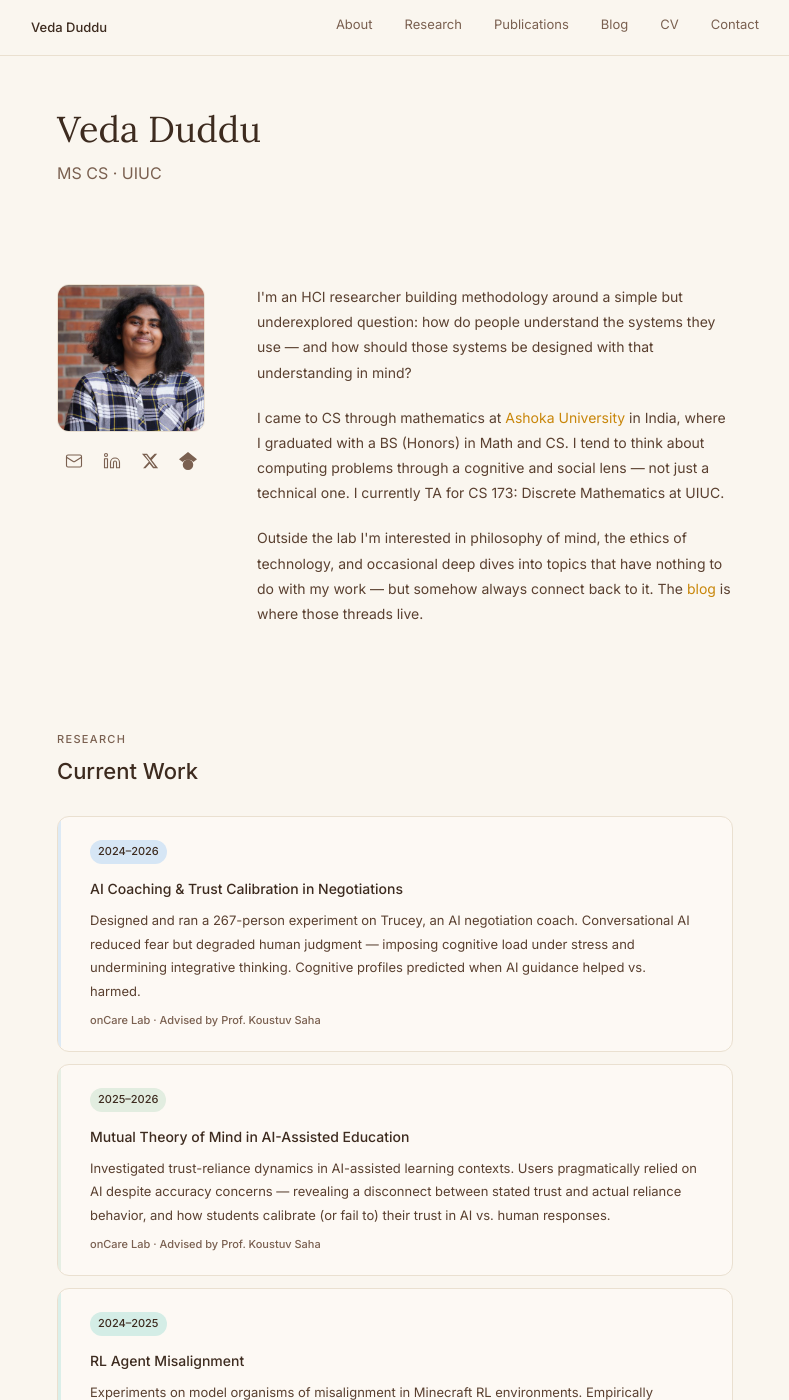
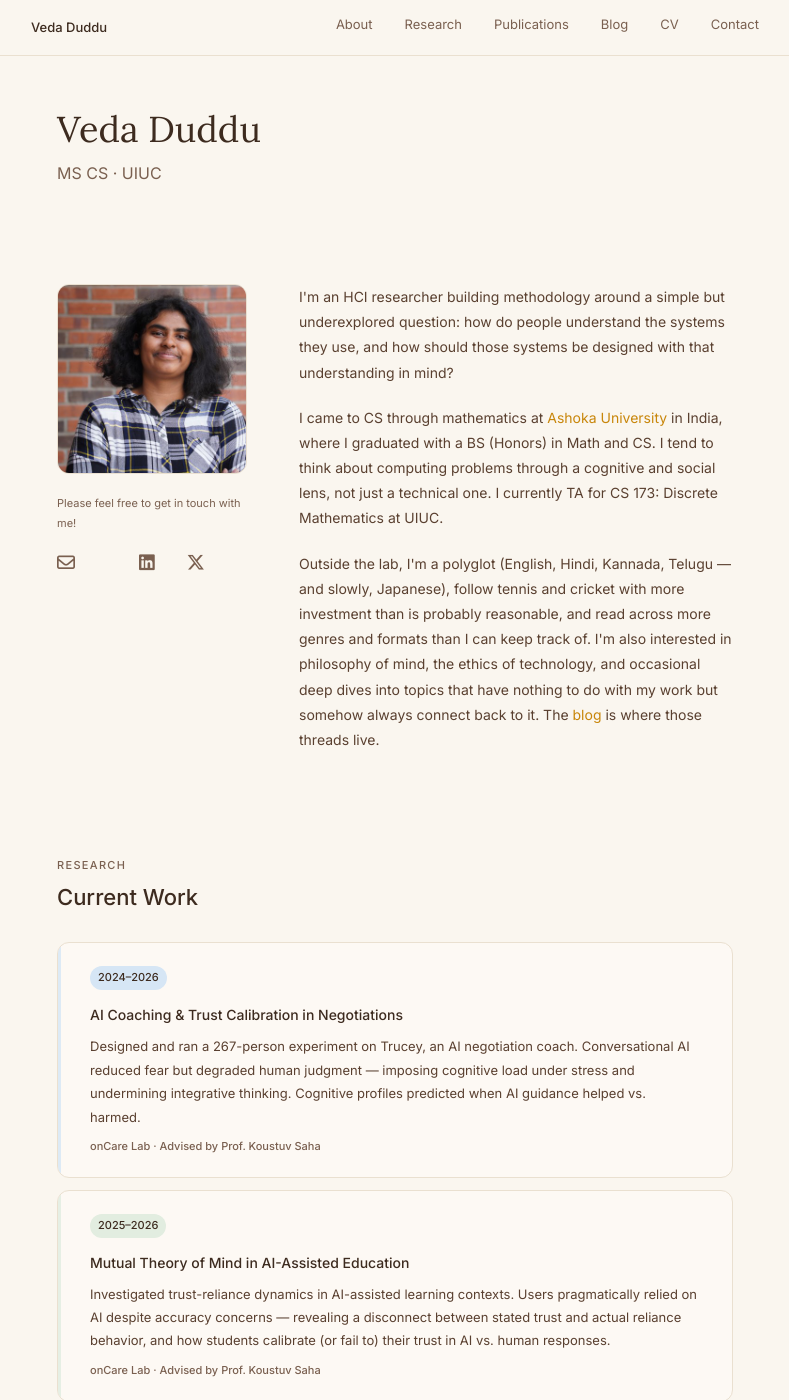
Before and after one commit to vedaduddu/vedaduddu.github.io, a Jekyll site: the page built from index.html, in a window 1280 px wide and 1400 px high. Shown: the whole window, without its empty margins (245-1034 px from the left). Built offline with Jekyll 4.4.1, drawn with Linux system fonts in a browser that asks for light colours; a style sheet for code colours, icons or effects is not loaded; some of the changed text lies outside the part shown.

Commit message:
fix CV layout, link PDF, update social icons and footer

```diff
--- a/_includes/head.html
+++ b/_includes/head.html
@@ -7,6 +7,8 @@
 <link rel="preconnect" href="https://fonts.gstatic.com" crossorigin>
 <link href="https://fonts.googleapis.com/css2?family=DM+Sans:wght@400;500&family=Inter:wght@400;500&family=JetBrains+Mono:wght@400&family=Lora:ital,wght@0,400;0,500;1,400&display=swap" rel="stylesheet">
 <link rel="stylesheet" href="{{ '/assets/css/main.css' | relative_url }}">
+<link rel="stylesheet" href="https://cdnjs.cloudflare.com/ajax/libs/font-awesome/6.5.1/css/all.min.css">
+<link rel="stylesheet" href="https://cdnjs.cloudflare.com/ajax/libs/academicons/1.9.4/css/academicons.min.css">
 
 {% seo %}
 {% feed_meta %}
--- a/_layouts/default.html
+++ b/_layouts/default.html
@@ -8,5 +8,8 @@
   <main>
     {{ content }}
   </main>
+  <footer class="site-footer">
+    <p>&copy; 2026 Veda Duddu &middot; Vibe coded with <a href="https://claude.ai/code" target="_blank" rel="noopener">Claude</a></p>
+  </footer>
 </body>
 </html>
--- a/assets/css/main.scss
+++ b/assets/css/main.scss
@@ -237,7 +237,7 @@
 // ── About ─────────────────────────────────────────────────────────────────────
 .about-grid {
   display: grid;
-  grid-template-columns: 148px 1fr;
+  grid-template-columns: 190px 1fr;
   gap: var(--space-xl);
   align-items: start;
   margin-top: var(--space-lg);
@@ -246,7 +246,7 @@
 .about-photo-col {
   display: flex;
   flex-direction: column;
-  align-items: center;
+  align-items: flex-start;
   gap: var(--space-md);
 }
 
@@ -258,16 +258,43 @@
   border: var(--border-width) solid var(--color-border);
 }
 
+.about-contact-label {
+  font-size: var(--text-xs);
+  color: var(--color-text-muted);
+  text-align: left;
+  margin: 0;
+  width: 100%;
+}
+
 .about-social {
   display: flex;
-  gap: var(--space-md);
+  gap: var(--space-lg);
   align-items: center;
+  justify-content: flex-start;
+  width: 100%;
 
   a {
     color: var(--color-text-muted);
     transition: color 0.15s ease;
     display: flex;
     align-items: center;
+    font-size: 18px;
+
+    &:hover { color: var(--color-accent); }
+  }
+}
+
+.site-footer {
+  text-align: center;
+  padding: var(--space-xl) var(--space-lg);
+  border-top: var(--border-width) solid var(--color-border);
+  font-size: var(--text-xs);
+  color: var(--color-text-muted);
+
+  a {
+    color: var(--color-text-muted);
+    text-decoration: underline;
+    text-underline-offset: 2px;
 
     &:hover { color: var(--color-accent); }
   }
--- a/index.html
+++ b/index.html
@@ -17,37 +17,30 @@
     <div class="about-grid">
       <div class="about-photo-col">
         <img src="{{ '/assets/img/profile.jpeg' | relative_url }}" alt="Veda Duddu" class="about-photo">
+        <p class="about-contact-label">Please feel free to get in touch with me!</p>
         <div class="about-social">
-          <a href="mailto:veda.duddu@gmail.com" title="Email" aria-label="Email">
-            <svg xmlns="http://www.w3.org/2000/svg" width="18" height="18" viewBox="0 0 24 24" fill="none" stroke="currentColor" stroke-width="1.5" stroke-linecap="round" stroke-linejoin="round"><rect x="2" y="4" width="20" height="16" rx="2"/><path d="m22 7-8.97 5.7a1.94 1.94 0 0 1-2.06 0L2 7"/></svg>
-          </a>
-          <a href="{{ site.linkedin_url }}" target="_blank" rel="noopener" title="LinkedIn" aria-label="LinkedIn">
-            <svg xmlns="http://www.w3.org/2000/svg" width="18" height="18" viewBox="0 0 24 24" fill="none" stroke="currentColor" stroke-width="1.5" stroke-linecap="round" stroke-linejoin="round"><path d="M16 8a6 6 0 0 1 6 6v7h-4v-7a2 2 0 0 0-2-2 2 2 0 0 0-2 2v7h-4v-7a6 6 0 0 1 6-6z"/><rect x="2" y="9" width="4" height="12"/><circle cx="4" cy="4" r="2"/></svg>
-          </a>
-          <a href="{{ site.twitter_url }}" target="_blank" rel="noopener" title="Twitter / X" aria-label="Twitter">
-            <svg xmlns="http://www.w3.org/2000/svg" width="18" height="18" viewBox="0 0 24 24" fill="currentColor"><path d="M18.244 2.25h3.308l-7.227 8.26 8.502 11.24H16.17l-4.714-6.231-5.401 6.231H2.747l7.73-8.835L1.254 2.25H8.08l4.259 5.63zm-1.161 17.52h1.833L7.084 4.126H5.117z"/></svg>
-          </a>
-          <a href="{{ site.google_scholar_url }}" target="_blank" rel="noopener" title="Google Scholar" aria-label="Google Scholar">
-            <svg xmlns="http://www.w3.org/2000/svg" width="18" height="18" viewBox="0 0 24 24" fill="currentColor"><path d="M12 24a7 7 0 1 1 0-14 7 7 0 0 1 0 14zm0-24L0 9.5l4.838 3.94A8 8 0 0 1 12 10a8 8 0 0 1 7.162 3.44L24 9.5z"/></svg>
-          </a>
+          <a href="mailto:veda.duddu@gmail.com" title="Email" aria-label="Email"><i class="fa-regular fa-envelope"></i></a>
+          <a href="{{ site.google_scholar_url }}" target="_blank" rel="noopener" title="Google Scholar" aria-label="Google Scholar"><i class="ai ai-google-scholar"></i></a>
+          <a href="{{ site.linkedin_url }}" target="_blank" rel="noopener" title="LinkedIn" aria-label="LinkedIn"><i class="fa-brands fa-linkedin"></i></a>
+          <a href="{{ site.twitter_url }}" target="_blank" rel="noopener" title="Twitter / X" aria-label="Twitter"><i class="fa-brands fa-x-twitter"></i></a>
         </div>
       </div>
       <div class="about-text">
         <p>
           I'm an HCI researcher building methodology around a simple but underexplored question:
-          how do people understand the systems they use — and how should those systems be designed
-          with that understanding in mind?
+          how do people understand the systems they use, and how should those systems be designed with that understanding in mind?
         </p>
         <p>
           I came to CS through mathematics at <a href="https://www.ashoka.edu.in/">Ashoka University</a>
-          in India, where I graduated with a BS (Honors) in Math and CS. I tend to think about computing
-          problems through a cognitive and social lens — not just a technical one. I currently TA for
-          CS 173: Discrete Mathematics at UIUC.
+          in India, where I graduated with a BS (Honors) in Math and CS. I tend to think about computing problems through a
+          cognitive and social lens, not just a technical one. I currently TA for CS 173: Discrete Mathematics at UIUC.
         </p>
         <p>
-          Outside the lab I'm interested in philosophy of mind, the ethics of technology, and occasional
-          deep dives into topics that have nothing to do with my work — but somehow always connect back to it.
-          The <a href="/blog/">blog</a> is where those threads live.
+          Outside the lab, I'm a polyglot (English, Hindi, Kannada, Telugu — and slowly, Japanese),
+          follow tennis and cricket with more investment than is probably reasonable, and read across
+          more genres and formats than I can keep track of. I'm also interested in philosophy of mind,
+          the ethics of technology, and occasional deep dives into topics that have nothing to do with
+          my work but somehow always connect back to it. The <a href="/blog/">blog</a> is where those threads live.
         </p>
       </div>
     </div>
@@ -145,18 +138,3 @@
     <a href="{{ '/blog/' | relative_url }}" class="all-posts-link">All posts &rarr;</a>
   </div>
 </section>
-
-<!-- ── Contact ────────────────────────────────────────────────────────────── -->
-<section id="contact" class="section section--last">
-  <div class="section-inner">
-    <p class="section-label">Contact</p>
-    <h2 class="section-heading">Get in touch</h2>
-    <p>The best way to reach me is by email: <a href="mailto:veda.duddu@gmail.com">veda.duddu@gmail.com</a></p>
-    <p>I'm happy to talk about research ideas, potential collaborations, or just interesting problems.</p>
-    <div class="contact-links">
-      <a href="{{ site.linkedin_url }}" target="_blank" rel="noopener">LinkedIn</a>
-      <a href="{{ site.twitter_url }}" target="_blank" rel="noopener">Twitter / X</a>
-      <a href="{{ site.google_scholar_url }}" target="_blank" rel="noopener">Google Scholar</a>
-    </div>
-  </div>
-</section>
```
Also changed, not shown: cv.md (+1 -2 lines), 1 other file.
